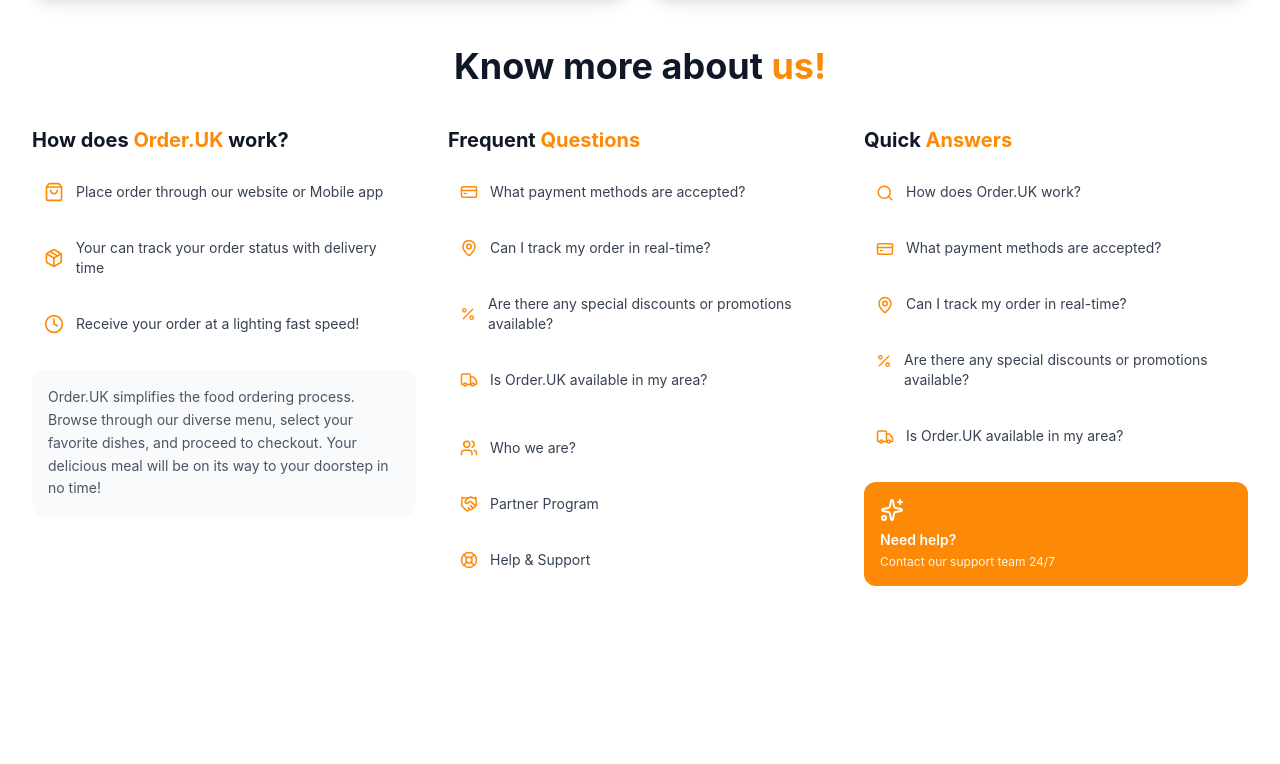
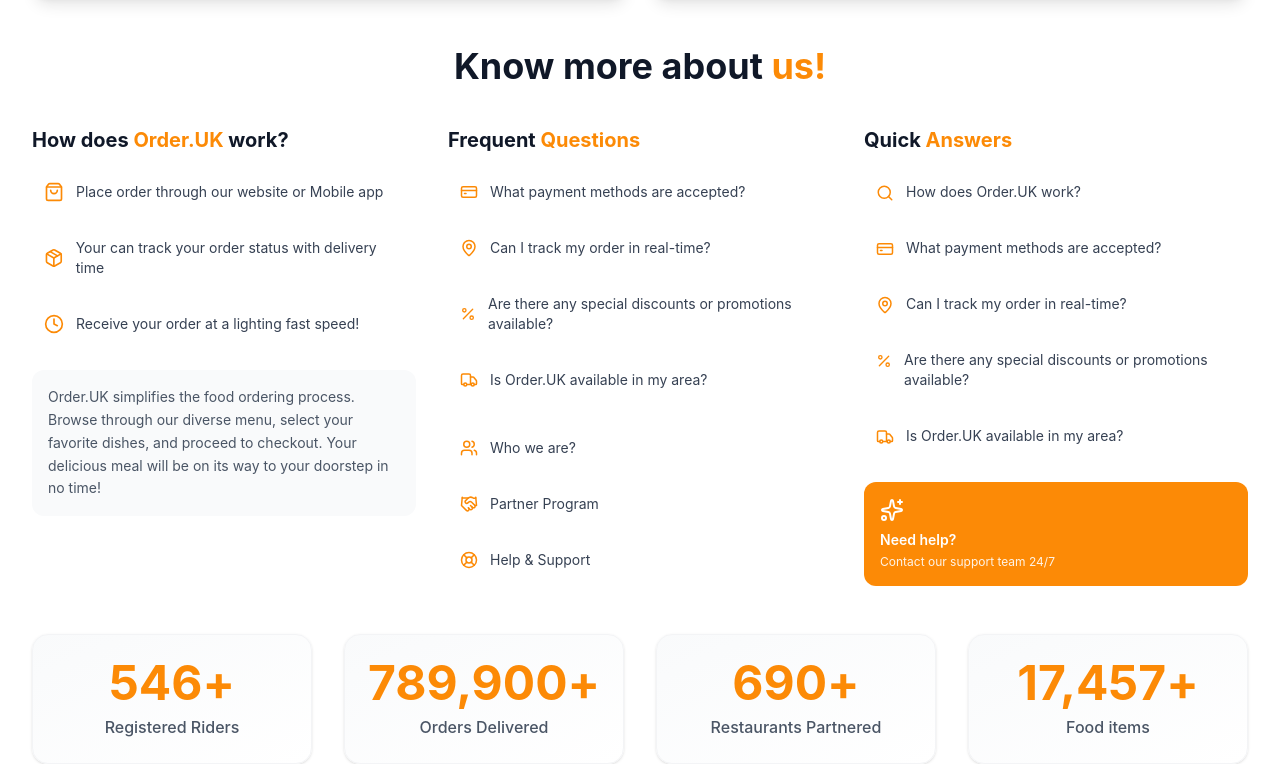
Before and after one commit to mohankumaronly/food-delivery-frontend-only, a React (Vite) app: page / in a window 1280 px wide. Shown: the part 2806-3570 px from the top of the page. Before the commit the page ends 3392 px from the top, so only its background shows below. Built offline with nearby package versions, Linux system fonts and the light colour scheme.

Commit message:
stats numbering animation is updated

```diff
--- a/src/App.tsx
+++ b/src/App.tsx
@@ -10,6 +10,7 @@
 import Banner from './components/Banner'
 import BusinessCards from './components/BusinessCards'
 import InfoSection from './components/InfoSection'
+import Stats from './components/Stats'
 
 const App = () => {
   return (
@@ -26,6 +27,7 @@
       <Banner />
       <BusinessCards />
       <InfoSection />
+      <Stats />
     </div>
   )
 }
--- a/src/components/Stats.tsx
+++ b/src/components/Stats.tsx
@@ -0,0 +1,84 @@
+import { useEffect, useState } from 'react';
+import { useInView } from 'framer-motion';
+import { useRef } from 'react';
+
+const Stats = () => {
+  return (
+    <div className="w-full bg-white mt-12 px-4 sm:px-6 lg:px-8">
+      <div className="w-full max-w-[1400px] mx-auto">
+        <div className="grid grid-cols-2 md:grid-cols-4 gap-6 md:gap-8">
+
+          <StatCard
+            number={546}
+            suffix="+"
+            label="Registered Riders"
+          />
+          <StatCard
+            number={789900}
+            suffix="+"
+            label="Orders Delivered"
+          />
+          <StatCard
+            number={690}
+            suffix="+"
+            label="Restaurants Partnered"
+          />
+          <StatCard
+            number={17457}
+            suffix="+"
+            label="Food items"
+          />
+
+        </div>
+      </div>
+    </div>
+  );
+};
+
+interface StatCardProps {
+  number: number;
+  suffix: string;
+  label: string;
+}
+
+const StatCard = ({ number, suffix, label }: StatCardProps) => {
+  const [count, setCount] = useState(0);
+  const ref = useRef(null);
+  const isInView = useInView(ref, { once: true, margin: "-100px" });
+
+  useEffect(() => {
+    if (isInView) {
+      let start = 0;
+      const duration = 2000;
+      const increment = number / (duration / 16);
+
+      const timer = setInterval(() => {
+        start += increment;
+        if (start >= number) {
+          setCount(number);
+          clearInterval(timer);
+        } else {
+          setCount(Math.floor(start));
+        }
+      }, 16);
+
+      return () => clearInterval(timer);
+    }
+  }, [isInView, number]);
+
+  return (
+    <div ref={ref} className="text-center p-6 rounded-2xl bg-gradient-to-br from-gray-50 to-white shadow-sm hover:shadow-lg transition-all duration-300 border border-gray-100">
+      <div className="flex items-baseline justify-center gap-0">
+        <span className="text-3xl sm:text-4xl md:text-5xl font-bold" style={{ color: '#FC8A06' }}>
+          {count.toLocaleString()}
+        </span>
+        <span className="text-3xl sm:text-4xl md:text-5xl font-bold" style={{ color: '#FC8A06' }}>
+          {suffix}
+        </span>
+      </div>
+      <p className="text-gray-600 text-sm sm:text-base mt-2 font-medium">{label}</p>
+    </div>
+  );
+};
+
+export default Stats;
```
